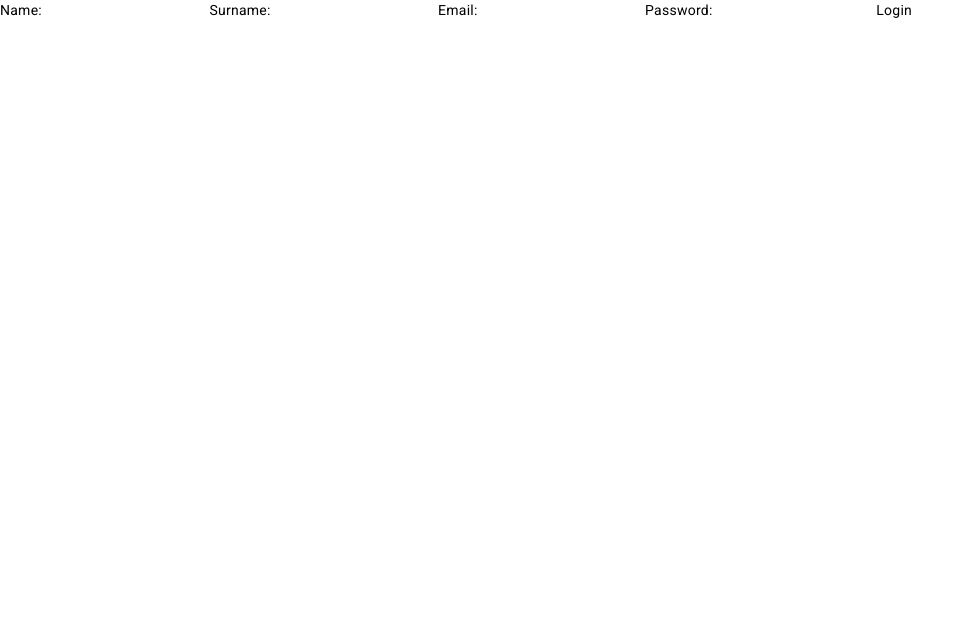
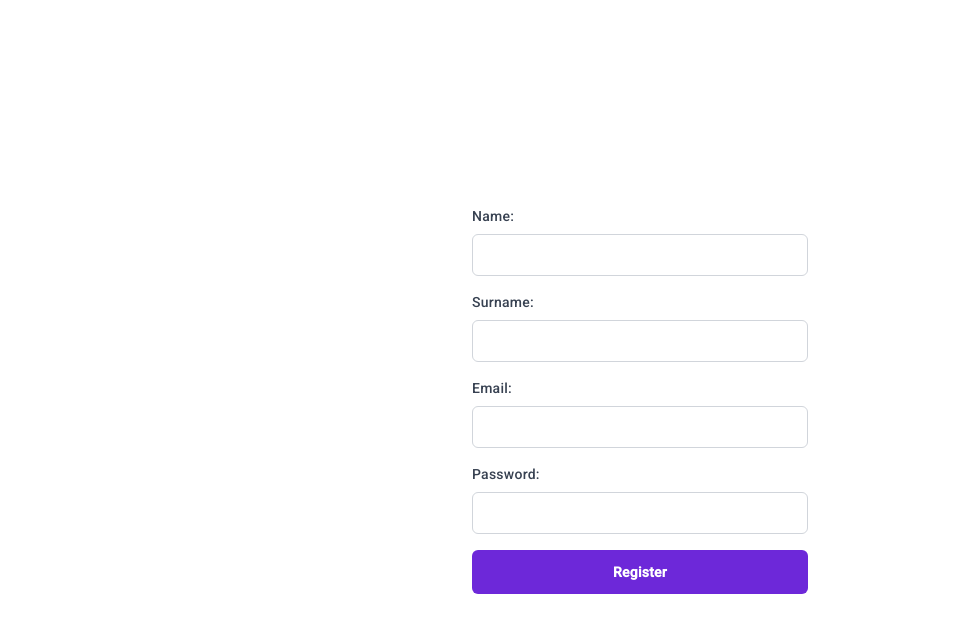
Before and after one commit to Loyiso/phone-book-challenge_v1.2, an Angular app in the folder webui/: page /register in a window 1280 px wide. Shown: the top 632 px of the page, without its empty margins (0-973 px from the left). Built offline with nearby package versions, Linux system fonts and the light colour scheme.

Commit message:
feat: apply tailwind style to login and register

```diff
--- a/webui/src/app/login/login.component.html
+++ b/webui/src/app/login/login.component.html
@@ -2,15 +2,15 @@
   <div>Authenticating...</div>
 }
 @else {
-  <form [formGroup]="loginForm" (ngSubmit)="onSubmit()">
-      <label>
+  <form class="mx-auto flex min-h-screen w-full max-w-sm flex-col justify-center gap-4 box-border px-6" [formGroup]="loginForm" (ngSubmit)="onSubmit()">
+      <label class="flex flex-col gap-2 text-sm font-medium text-gray-700">
         Email:
-        <input type="email" formControlName="email">
+        <input class="w-full rounded-md border border-gray-300 px-3 py-2 text-base outline-none focus:border-violet-600 focus:ring-2 focus:ring-violet-200" type="email" formControlName="email">
       </label>
-    <label>
+    <label class="flex flex-col gap-2 text-sm font-medium text-gray-700">
       Password:
-      <input type="password" formControlName="password">
+      <input class="w-full rounded-md border border-gray-300 px-3 py-2 text-base outline-none focus:border-violet-600 focus:ring-2 focus:ring-violet-200" type="password" formControlName="password">
     </label>
-    <button type="submit" [disabled]="isAuthenticating">Login</button>
+    <button class="w-full rounded-md bg-violet-700 px-4 py-3 font-semibold text-white transition-colors hover:bg-violet-800 disabled:cursor-not-allowed disabled:opacity-60" type="submit" [disabled]="isAuthenticating">Login</button>
   </form>
 }
--- a/webui/src/app/signup/signup.component.html
+++ b/webui/src/app/signup/signup.component.html
@@ -1,24 +1,24 @@
 @if (isSubmitting) {
-  <div>Authenticating...</div>
+  <div class="grid min-h-screen place-items-center text-gray-700" role="status">Authenticating...</div>
 }
 @else {
-  <form [formGroup]="signupForm" (ngSubmit)="onSubmit()">
-    <label>
+  <form class="mx-auto flex min-h-screen w-full max-w-sm flex-col justify-center gap-4 box-border px-6" [formGroup]="signupForm" (ngSubmit)="onSubmit()">
+    <label class="flex flex-col gap-2 text-sm font-medium text-gray-700">
       Name:
-      <input type="email" formControlName="name">
+      <input class="w-full rounded-md border border-gray-300 px-3 py-2 text-base outline-none focus:border-violet-600 focus:ring-2 focus:ring-violet-200" type="email" formControlName="name">
     </label>
-    <label>
+    <label class="flex flex-col gap-2 text-sm font-medium text-gray-700">
       Surname:
-      <input type="email" formControlName="surname">
+      <input class="w-full rounded-md border border-gray-300 px-3 py-2 text-base outline-none focus:border-violet-600 focus:ring-2 focus:ring-violet-200" type="email" formControlName="surname">
     </label>
-    <label>
+    <label class="flex flex-col gap-2 text-sm font-medium text-gray-700">
       Email:
-      <input type="email" formControlName="email">
+      <input class="w-full rounded-md border border-gray-300 px-3 py-2 text-base outline-none focus:border-violet-600 focus:ring-2 focus:ring-violet-200" type="email" formControlName="email">
     </label>
-    <label>
+    <label class="flex flex-col gap-2 text-sm font-medium text-gray-700">
       Password:
-      <input type="password" formControlName="password">
+      <input class="w-full rounded-md border border-gray-300 px-3 py-2 text-base outline-none focus:border-violet-600 focus:ring-2 focus:ring-violet-200" type="password" formControlName="password">
     </label>
-    <button type="submit" [disabled]="isSubmitting">Login</button>
+    <button class="w-full rounded-md bg-violet-700 px-4 py-3 font-semibold text-white transition-colors hover:bg-violet-800 disabled:cursor-not-allowed disabled:opacity-60" type="submit" [disabled]="isSubmitting">Register</button>
   </form>
 }
```
